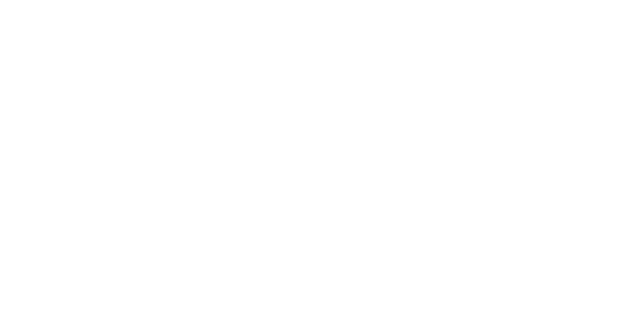
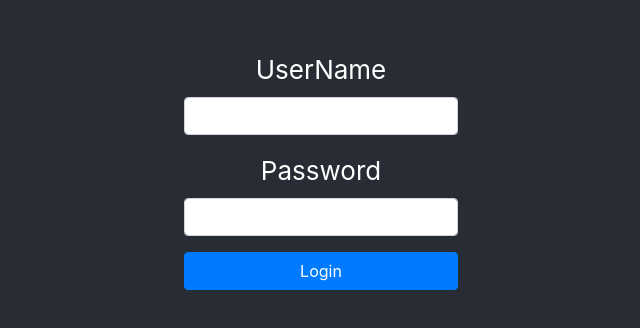
Before and after one commit to ono5/todo-app-with-django, a React (Create React App) app in the folder frontend/: page /login in a window 1280 px wide. Shown: the part 230-558 px from the top of the page, without its empty margins (319-959 px from the left). Built offline with nearby package versions, Linux system fonts and the light colour scheme; the HTML template or start-up script is replaced by a standard one.

Commit message:
feta: ログインコンポーネントを追加

```diff
--- a/frontend/src/components/App.js
+++ b/frontend/src/components/App.js
@@ -3,11 +3,13 @@
 import 'bootstrap/dist/css/bootstrap.min.css';
 import { BrowserRouter as Router, Route } from "react-router-dom";
 import TodoContainer from './TodoContainer';
+import Login from './Login';
 
 function App() {
   return (
     <Router>
       <Route exact path="/" component={TodoContainer} />
+      <Route path="/login" component={Login} />
     </Router>
   );
 }
--- /dev/null
+++ b/frontend/src/components/Login.js
@@ -0,0 +1,30 @@
+import React from 'react'
+
+import {
+    Button,
+    Row,
+} from 'react-bootstrap';
+
+const Login = () => {
+    return (
+        <div className="App container-flud">
+            <header className="App-header">
+                <Row className="login-row">
+                    <form>
+                        <div className="form-group">
+                            <label htmlFor="formTodoTitle">UserName</label>
+                            <input className="form-control" id="formTodoTitle" />
+                        </div>
+                        <div className="form-group">
+                            <label htmlFor="formTodoBody">Password</label>
+                            <input className="form-control" id="formTodoTitle" />
+                        </div>
+                        <Button className="btn btn-primary btn-block">Login</Button>
+                    </form>
+                </Row>
+            </header>
+        </div>
+    )
+}
+
+export default Login
```
